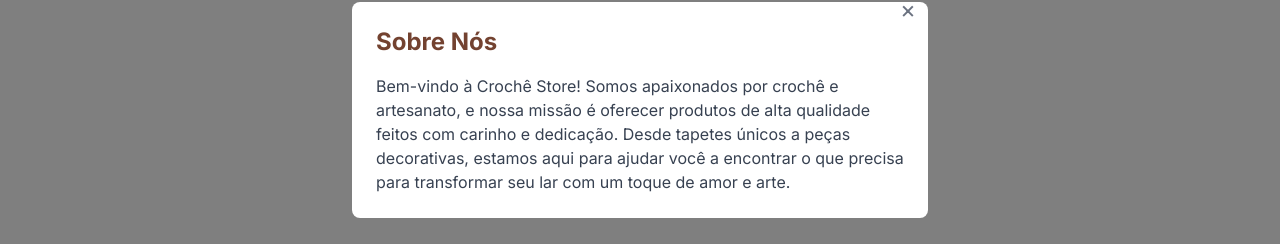
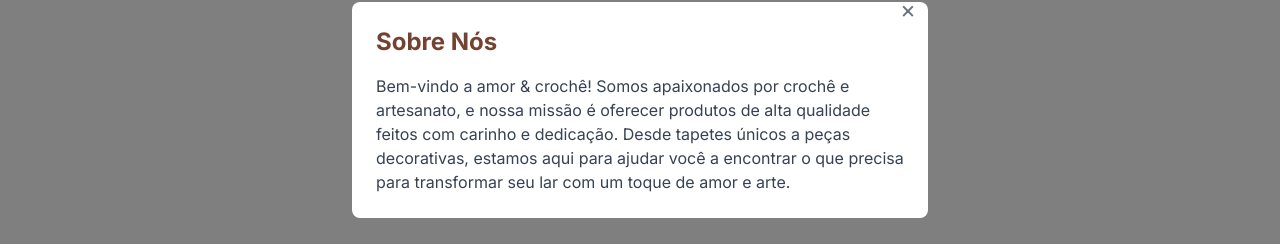
Before and after one commit to isaacfelipe1/croche-store, a Next.js app: page / in a window 1280 px wide. Both pictures are taken after a click on the button "Sobre". Shown: the part 290-534 px from the top of the page. Built offline with nearby package versions, Linux system fonts and the light colour scheme; no server answers.

Commit message:
fix: add cments for modal sobre and contato

```diff
--- a/src/app/components/contatoModal.tsx
+++ b/src/app/components/contatoModal.tsx
@@ -16,8 +16,8 @@
       </p>
       <ul className="text-gray-700 mb-4">
         <li><strong>Email:</strong> contato@crochestore.com</li>
-        <li><strong>Telefone:</strong> (81) 99999-9999</li>
-        <li><strong>Endereço:</strong> Rua do Crochê, 123, Bairro Artesanal, Cidade</li>
+        <li><strong>Telefone:</strong> (92) 99192-1009</li>
+        <li><strong>Endereço:</strong> Rua Serudo Martins, 123, Centro, Itacoatiara</li>
       </ul>
       <p className="text-gray-700">
         Ou envie-nos uma mensagem diretamente no nosso WhatsApp.
--- a/src/app/components/sobreModal.tsx
+++ b/src/app/components/sobreModal.tsx
@@ -13,7 +13,7 @@
     <Modal isOpen={isOpen} onClose={onClose}>
       <h2 className="text-2xl font-bold mb-4 text-[#734230]">Sobre Nós</h2>
       <p className="text-gray-700">
-        Bem-vindo à Crochê Store! Somos apaixonados por crochê e artesanato, e
+        Bem-vindo a amor & crochê! Somos apaixonados por crochê e artesanato, e
         nossa missão é oferecer produtos de alta qualidade feitos com carinho e
         dedicação. Desde tapetes únicos a peças decorativas, estamos aqui para
         ajudar você a encontrar o que precisa para transformar seu lar com um
```
